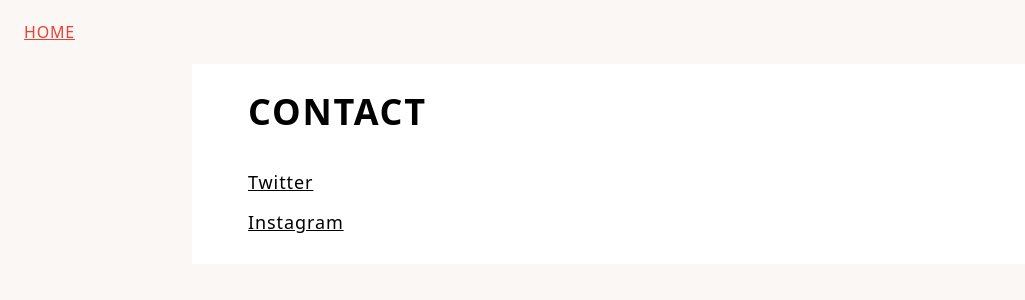
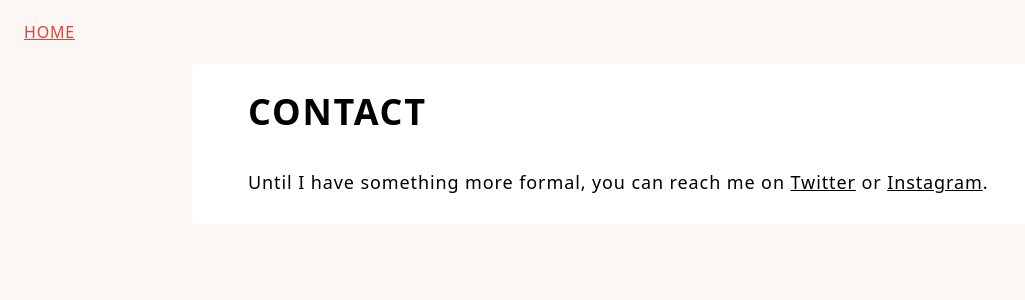
Before and after one commit to tripplybrand/website, a Next.js app: page /contact in a window 1280 px wide. Shown: the top 300 px of the page, without its empty margins (0-1025 px from the left). Built offline with nearby package versions, Linux system fonts and the light colour scheme.

Commit message:
Add Head and meta data to Contact page. Update all meta image url to tripplybrand.com

```diff
--- /dev/null
+++ b/src/components/OutsideLink.tsx
@@ -0,0 +1,19 @@
+type OutsideLinkProps = {
+  href: string
+  text: string
+}
+const OutsideLink = ({ href, text }: OutsideLinkProps) => {
+  return (
+    <a
+      href={href}
+      target="_blank"
+      rel="noreferrer"
+      className="underline text-black hover:text-matisse-red-200
+    focus:outline-none focus-visible:ring-1 sm:focus-visible:ring-2 focus-visible:ring-matisse-red-200 focus-visible:ring-opacity-60"
+    >
+      {text}
+    </a>
+  )
+}
+
+export default OutsideLink
--- a/src/pages/contact.tsx
+++ b/src/pages/contact.tsx
@@ -1,9 +1,32 @@
 import { NextPage } from 'next'
+import Head from 'next/head'
 import HomeLink from '@components/HomeLink'
+import OutsideLink from '@components/OutsideLink'
 
 const Contact: NextPage = () => {
   return (
     <>
+      <Head>
+        <title>Contact — Tripp Lybrand</title>
+        <meta charSet="utf-8"></meta>
+        <meta name="description" content="How to reach Tripp Lybrand."></meta>
+        <meta
+          property="og:title"
+          content="Contact — Tripp Lybrand"
+          key="ogtitle"
+        ></meta>
+        <meta
+          property="og:description"
+          content="How to reach Tripp Lybrand."
+          key="ogdesc"
+        />
+        <meta
+          property="og:image"
+          content="https://tripplybrand.com/Tripp_Contemplating_the_Meaning_of_Life_Meta.jpg"
+          key="ogimage"
+        ></meta>
+        <meta name="twitter:card" content="summary_large_image"></meta>
+      </Head>
       <HomeLink />
       <main className="my-16 flex flex-col space-y-2.5 sm:space-y-3 md:space-y-4">
         <div
@@ -14,33 +37,21 @@
           <h1 className="text-2xl sm:text-3xl md:text-4xl font-bold uppercase tracking-wider text-black">
             Contact
           </h1>
-          <ul
-            className="text-sm sm:text-base md:text-lg font-light tracking-wider text-black
-      flex flex-col space-y-2 sm:space-y-3"
-          >
-            <li>
-              <a
-                href="https://twitter.com/trippLybrand"
-                target="_blank"
-                rel="noreferrer"
-                className="underline text-black hover:text-matisse-red-200
-              focus:outline-none focus-visible:ring-1 sm:focus-visible:ring-2 focus-visible:ring-matisse-red-200 focus-visible:ring-opacity-60"
-              >
-                Twitter
-              </a>
-            </li>
-            <li>
-              <a
-                href="https://www.instagram.com/tripplybrand/"
-                target="_blank"
-                rel="noreferrer"
-                className="underline text-black hover:text-matisse-red-200
-              focus:outline-none focus-visible:ring-1 sm:focus-visible:ring-2 focus-visible:ring-matisse-red-200 focus-visible:ring-opacity-60"
-              >
-                Instagram
-              </a>
-            </li>
-          </ul>
+          <p className="text-sm sm:text-base md:text-lg font-light tracking-wider text-black">
+            <>
+              Until I have something more formal, you can reach me on{' '}
+              <OutsideLink
+                href={'https://twitter.com/trippLybrand'}
+                text={'Twitter'}
+              />{' '}
+              or{' '}
+              <OutsideLink
+                href={'https://www.instagram.com/tripplybrand/'}
+                text={'Instagram'}
+              />
+              .
+            </>
+          </p>
         </div>
       </main>
     </>
--- a/src/pages/index.tsx
+++ b/src/pages/index.tsx
@@ -24,7 +24,7 @@
         />
         <meta
           property="og:image"
-          content="https://website-tripplybrand.vercel.app/My_Mother_Is_A_Fish_Meta.jpg"
+          content="https://tripplybrand.com/My_Mother_Is_A_Fish_Meta.jpg"
           key="ogimage"
         ></meta>
         <meta name="twitter:card" content="summary_large_image"></meta>
--- a/src/pages/multimedia/corrective-lenses.tsx
+++ b/src/pages/multimedia/corrective-lenses.tsx
@@ -29,7 +29,7 @@
         />
         <meta
           property="og:image"
-          content="https://website-tripplybrand.vercel.app/Correct_Lenses_Meta.jpg"
+          content="https://tripplybrand.com/Correct_Lenses_Meta.jpg"
           key="ogimage"
         ></meta>
         <meta name="twitter:card" content="summary_large_image"></meta>
--- a/src/pages/multimedia/index.tsx
+++ b/src/pages/multimedia/index.tsx
@@ -4,6 +4,7 @@
 import Head from 'next/head'
 import { useWindowWidth } from '@helpers/useWindowWidth'
 import HomeLink from '@components/HomeLink'
+import OutsideLink from '@components/OutsideLink'
 
 const Multimedia: NextPage = () => {
   const width = useWindowWidth()
@@ -24,7 +25,7 @@
         />
         <meta
           property="og:image"
-          content="https://website-tripplybrand.vercel.app/Steam_Tea_Still.jpg"
+          content="https://tripplybrand.com/Steam_Tea_Still.jpg"
           key="ogimage"
         ></meta>
         <meta name="twitter:card" content="summary_large_image"></meta>
@@ -51,15 +52,10 @@
             link={
               <>
                 Take a pleasant walk through his personal website{' '}
-                <a
-                  href="https://michaeldechane.com/"
-                  target="_blank"
-                  rel="noreferrer"
-                  className="underline text-black hover:text-matisse-red-200
-                focus:outline-none focus-visible:ring-1 sm:focus-visible:ring-2 focus-visible:ring-matisse-red-200 focus-visible:ring-opacity-60"
-                >
-                  michaeldechane.com
-                </a>
+                <OutsideLink
+                  href={'https://michaeldechane.com/'}
+                  text={'michaeldechane.com'}
+                />
               </>
             }
           >
@@ -106,15 +102,10 @@
               <>
                 {' '}
                 You can befriend her on Twitter{' '}
-                <a
-                  href="https://twitter.com/windowonwords"
-                  target="_blank"
-                  rel="noreferrer"
-                  className="underline text-black hover:text-matisse-red-200
-              focus:outline-none focus-visible:ring-1 sm:focus-visible:ring-2 focus-visible:ring-matisse-red-200 focus-visible:ring-opacity-60"
-                >
-                  windowonwords
-                </a>
+                <OutsideLink
+                  href={'https://twitter.com/windowonwords'}
+                  text={'windowonwords'}
+                />
                 {'.'}
               </>
             }
--- a/src/pages/multimedia/jakes-parade.tsx
+++ b/src/pages/multimedia/jakes-parade.tsx
@@ -36,7 +36,7 @@
         />
         <meta
           property="og:image"
-          content="https://website-tripplybrand.vercel.app/Jake'sParade_Meta.jpg"
+          content="https://tripplybrand.com/Jake'sParade_Meta.jpg"
           key="ogimage"
         ></meta>
         <meta name="twitter:card" content="summary_large_image"></meta>
--- a/src/pages/multimedia/lapsang-souchong.tsx
+++ b/src/pages/multimedia/lapsang-souchong.tsx
@@ -28,7 +28,7 @@
         />
         <meta
           property="og:image"
-          content="https://website-tripplybrand.vercel.app/Tea_Meta.jpg"
+          content="https://tripplybrand.com/Tea_Meta.jpg"
           key="ogimage"
         ></meta>
         <meta name="twitter:card" content="summary_large_image"></meta>
--- a/src/pages/paintings/index.tsx
+++ b/src/pages/paintings/index.tsx
@@ -26,7 +26,7 @@
         />
         <meta
           property="og:image"
-          content="https://website-tripplybrand.vercel.app/Colorado_Mountain_Lake_Fisherman_Meta.jpg"
+          content="https://tripplybrand.com/Colorado_Mountain_Lake_Fisherman_Meta.jpg"
           key="ogimage"
         ></meta>
         <meta name="twitter:card" content="summary_large_image"></meta>
```
Also changed, not shown: 1 other file (tests, documents, lock files or other folders).
